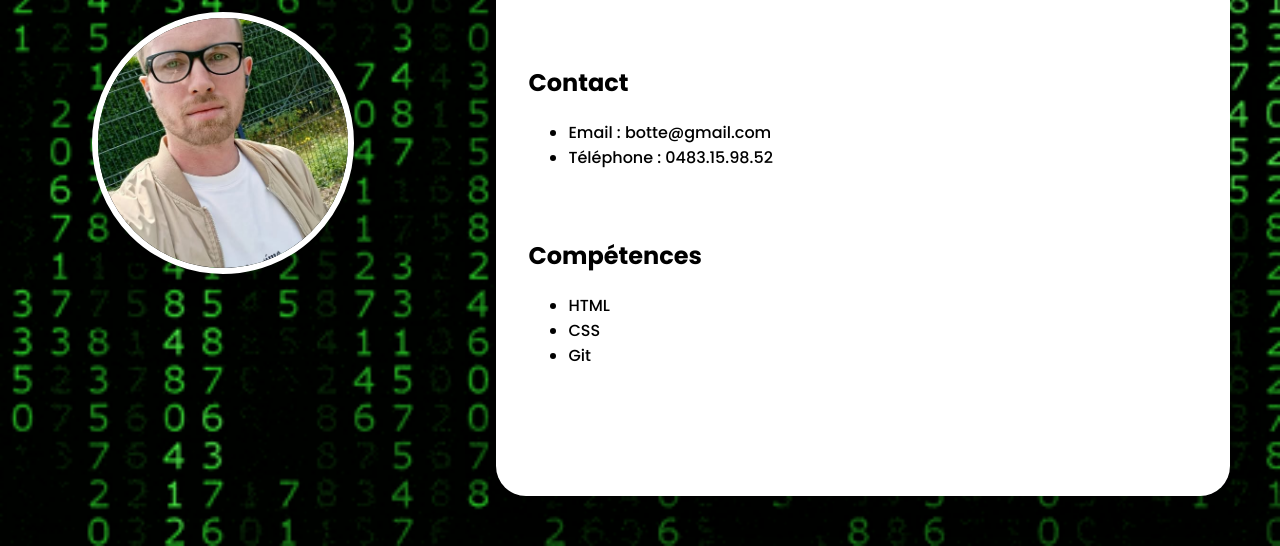
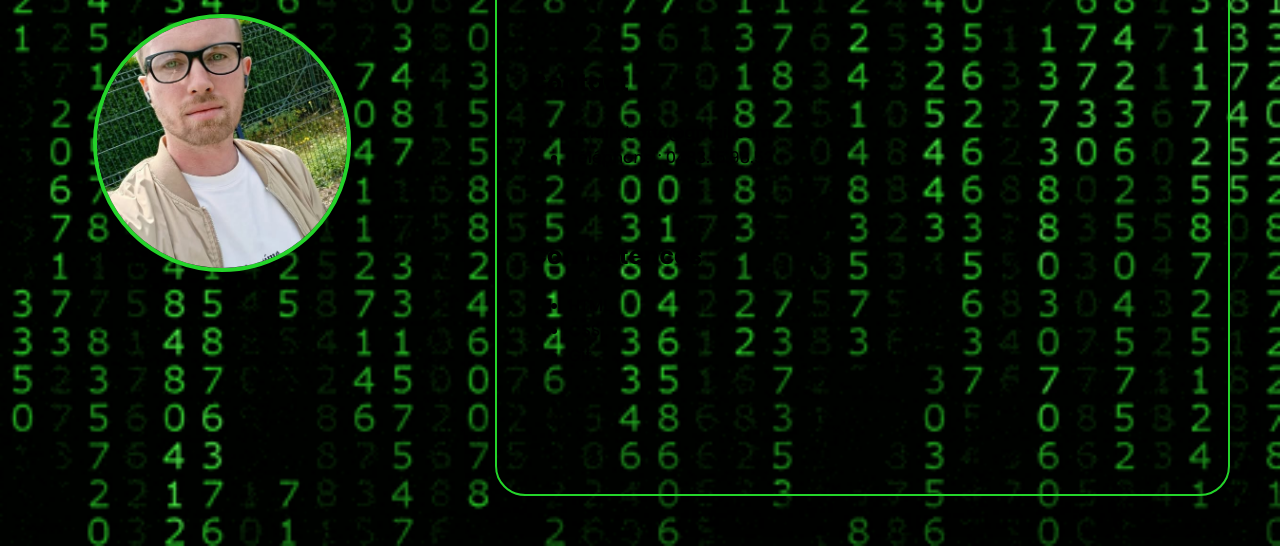
Before and after one commit to Dodo-31/V-CARD, a plain HTML site: page index.html in a window 1280 px wide. Shown: the part 254-800 px from the top of the page. Drawn offline with Linux system fonts and the light colour scheme.

Commit message:
modif border green

```diff
--- a/assets/style.css
+++ b/assets/style.css
@@ -18,30 +18,34 @@ header {
     align-items: center;     /* centre verticalement */
 }
 
-/* Photo bien visible, centrée dans la colonne gauche */
+/* --- Photo ronde avec bordure verte --- */
 .profile-photo {
     width: 250px;
     height: 250px;
     object-fit: cover;
     border-radius: 50%;
-    border: 6px solid white;
+
+    border: 4px solid #24d42a; /* bordure verte */
     box-shadow: 0 10px 25px rgba(0,0,0,0.3);
 }
 
-/* Colonne droite = la carte blanche */
+/* --- Carte blanche main avec fond transparent et bordure verte --- */
 main {
-    flex: 1.5; /* un peu plus large que la gauche */
-    background: white;
+    flex: 1.5;
+    background: rgba(255, 255, 255, 0); /* transparent */
+    border: 2px solid #24d42a; /* même vert que la photo */
+    border-radius: 30px;
+    padding: 2rem;
     margin: 50px;
-    padding: 2rem;
-    border-radius: 30px;
-    box-shadow: 0 10px 30px rgba(0,0,0,0.25);
 
     display: flex;
     flex-direction: column;
-    justify-content: center; /* centre verticalement le contenu */
+    justify-content: center;
     gap: 2rem;
+
+    box-shadow: 0 10px 30px rgba(0,0,0,0.25);
 }
+
 
 /* Mise en forme du texte */
 h1 {
```
